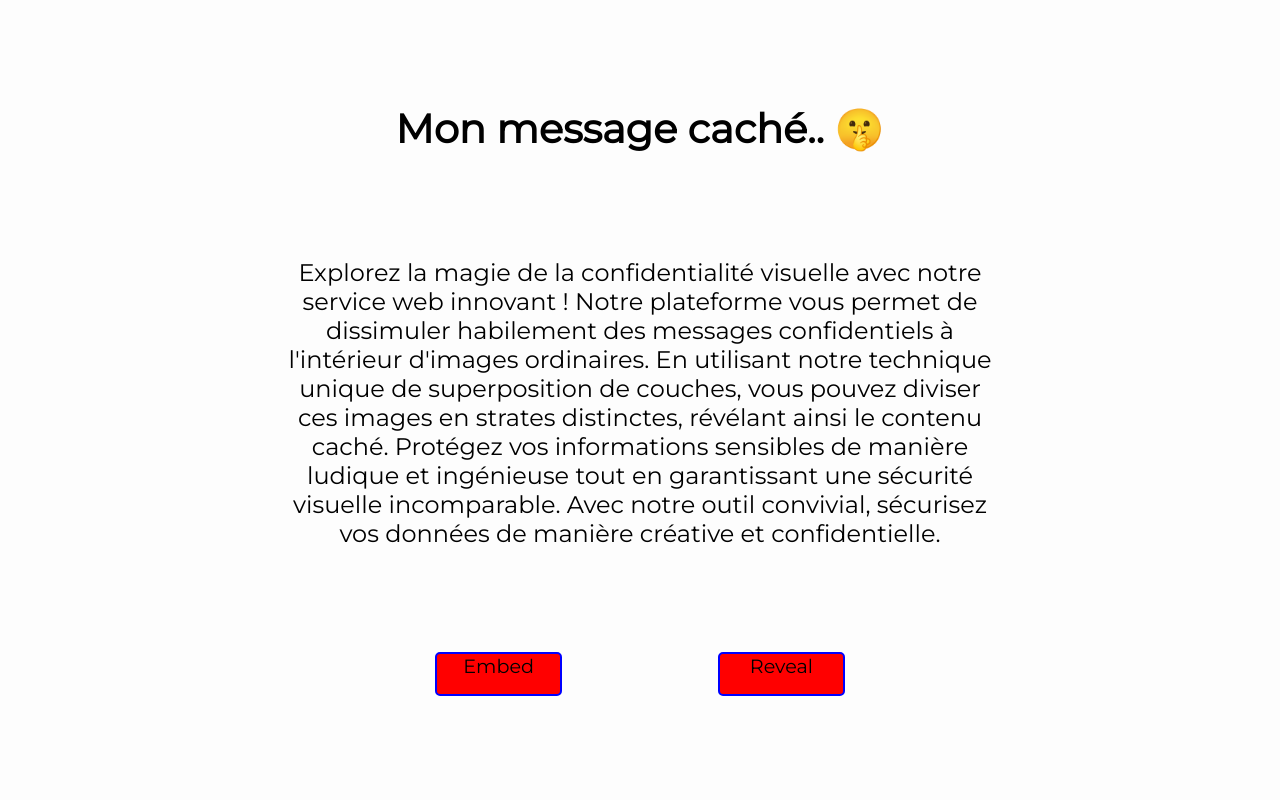
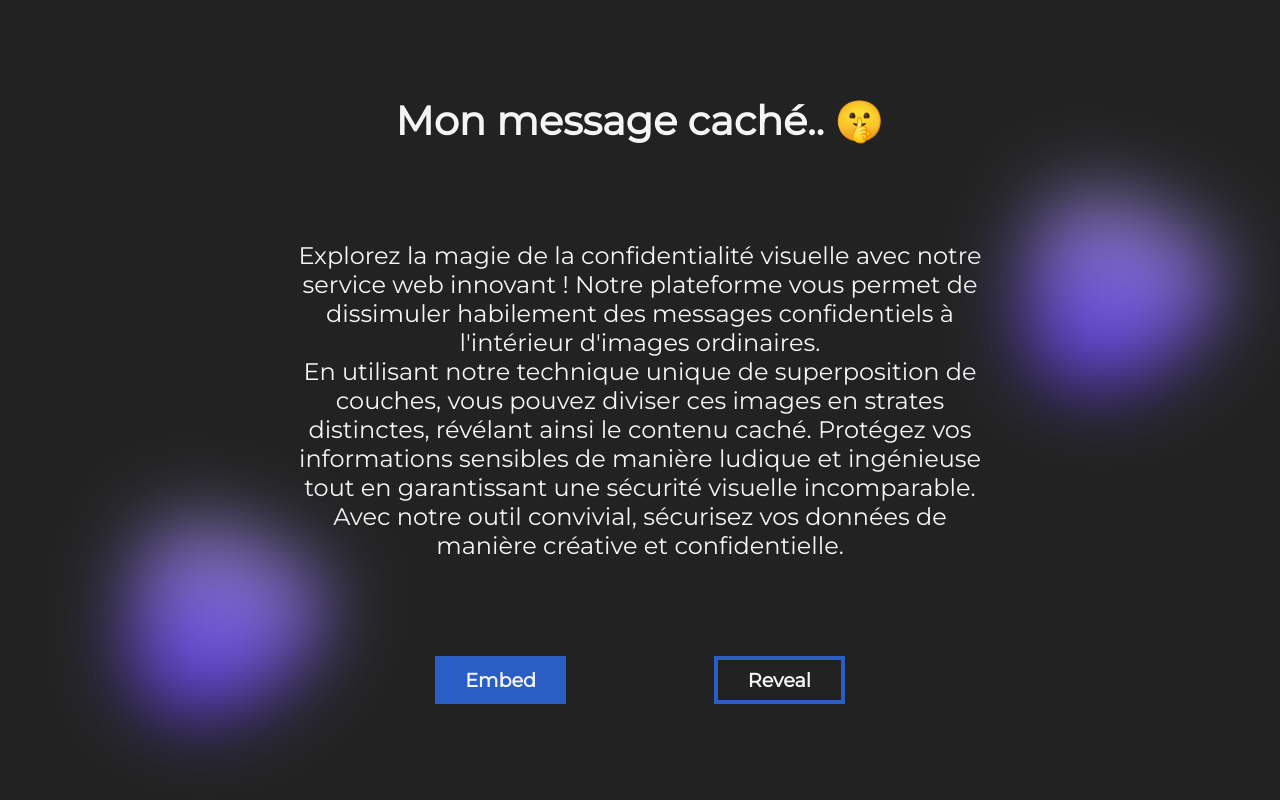
Before and after one commit to franciscoribeiro99/ImageProcessing, a React (Create React App) app: page / in a window 1280 px wide. Built offline with nearby package versions, Linux system fonts and the light colour scheme.

Commit message:
Re-designed the global theme and implemented the progress bar higher-order component modification..

```diff
--- a/src/App.js
+++ b/src/App.js
@@ -7,9 +7,8 @@ function App() {
   return (
     <BrowserRouter>
       <Routes>
-        <Route path="/" element={<Landing />}>
-          <Route path='/embed' element={<Embed />}></Route>
-        </Route>
+        <Route path="/" element={<Landing />}></Route>
+        <Route path='/embed' element={<Embed />}></Route>
       </Routes>
     </BrowserRouter>
   );
--- a/src/components/Embed/Embed.js
+++ b/src/components/Embed/Embed.js
@@ -1,13 +1,17 @@
+import { useState } from 'react'
+
 import './Embed.css'
 
 import HeroDescription from './HeroDescription/HeroDescription'
 import UploadFile from './UploadFile/UploadFile'
 
 export default function Embed() {
+    const [progressBarValue, setProgressBarValue] = useState(0)
+
     return (
         <div id='embed-wrapper'>
-            <HeroDescription />
-            <UploadFile />
+            <HeroDescription progressBarValue={progressBarValue} />
+            <UploadFile setProgressBarValue={setProgressBarValue} />
         </div>
     )
 }
--- a/src/components/Embed/HeroDescription/HeroDescription.css
+++ b/src/components/Embed/HeroDescription/HeroDescription.css
@@ -18,5 +18,13 @@ h2#hero-description-meta {
 }
 
 progress#hero-progress-bar {
+    position: absolute;
+    bottom: 0;
     width: 100%;
+    height: 1vh;
+
+    border: none;
+    border-radius: 0;
+    background: transparent;
+    color: red;
 }
--- a/src/components/Embed/HeroDescription/HeroDescription.js
+++ b/src/components/Embed/HeroDescription/HeroDescription.js
@@ -1,11 +1,13 @@
 import './HeroDescription.css'
 
-export default function HeroDescription() {
+export default function HeroDescription({ progressBarValue }) {
     return (
-        <div id='hero-description-wrapper'>
-            <h1 id='hero-description-title'>Embed and hide any text into your image.</h1>
-            <h2 id='hero-description-meta'>Please first upload your file.</h2>
-            <progress id='hero-progress-bar' max={100}></progress>
-        </div>
+        <>
+            <div id='hero-description-wrapper'>
+                <h1 id='hero-description-title'>Embed and hide any text into your image.</h1>
+                <h2 id='hero-description-meta'>Please first upload your file.</h2>
+            </div>
+            <progress id='hero-progress-bar' value={progressBarValue} max={100}></progress>
+        </>
     )
 }
--- a/src/components/Embed/UploadFile/UploadFile.js
+++ b/src/components/Embed/UploadFile/UploadFile.js
@@ -3,7 +3,7 @@ import './UploadFile.css'
 import { useState, useEffect } from 'react'
 import { useDropzone } from 'react-dropzone'
 
-export default function UploadFile() {
+export default function UploadFile({ setProgressBarValue }) {
     const [ fileDataURL, setFileDataURL ] = useState(null)
     const { getRootProps, getInputProps } = useDropzone({
         accept: {
@@ -25,6 +25,7 @@ export default function UploadFile() {
 
     useEffect(() => {
         if (fileDataURL !== null) {
+            setProgressBarValue(50);
             // fetch("http://localhost:8000/layers", {
             //     method: 'post',
             //     headers: {
--- a/src/components/Landing/Landing.css
+++ b/src/components/Landing/Landing.css
@@ -6,6 +6,30 @@ div#landing-wrapper {
     height: 100vh;
 
     background-color: var(--background-main-color);
+}
+
+div#landing-wrapper > div.landing-wrapper-background {
+    position: absolute;
+
+    width: 15vw;
+    height: 15vw;
+
+    filter: blur(calc(15vw / 5));
+    background-image: linear-gradient(#887cb9, #5b37eb);
+    animation: rotate 50s cubic-bezier(0.8, 0.2, 0.2, 0.8) alternate infinite;
+    border-radius: 30% 70% 70% 30%/30% 30% 70% 70%;
+}
+
+div.landing-wrapper-background:first-child {
+    bottom: 10%;
+    left: 10%;
+    transform: translate(-50%, -50%);
+}
+
+div.landing-wrapper-background:nth-child(2) {
+    top: 25%;
+    right: 5%;
+    transform: translate(-50%, -50%);
 }
 
 div#landing-wrapper-inner {
@@ -42,17 +66,26 @@ div.landing-button-wrapper {
     align-items: center;
     width: 30%;
     height: 5vh;
-    background-color: red;
     cursor: pointer;
-    border-radius: 5px;
-    border: 2px solid blue;
+    border: 4px solid var(--button-fill-color);
 }
 
 div.landing-button-wrapper > * {
-    width: 100%;
-    height: 100%;
     color: unset;
-    text-align: center;
     text-decoration: none;
     font-size: 1.2rem;
+    font-weight: 600;
 }
+
+div.landing-button-wrapper:first-child {
+    background-color: var(--button-fill-color);
+}
+
+@keyframes rotate {
+    0% {
+        transform: rotate(0deg);
+    }
+    100% {
+        transform: rotate(360deg);
+    }
+}
--- a/src/components/Landing/Landing.js
+++ b/src/components/Landing/Landing.js
@@ -6,12 +6,14 @@ export default function Landing() {
     return (
         <>
             <div id='landing-wrapper'>
+                <div className='landing-wrapper-background'></div>
+                <div className='landing-wrapper-background'></div>
                 <div id='landing-wrapper-inner'>
                     <h1 id='landing-wrapper-title'>
                         Mon message caché.. 🤫
                     </h1>
                     <p id='landing-wrapper-meta'>
-                        Explorez la magie de la confidentialité visuelle avec notre service web innovant ! Notre plateforme vous permet de dissimuler habilement des messages confidentiels à l'intérieur d'images ordinaires. En utilisant notre technique unique de superposition de couches, vous pouvez diviser ces images en strates distinctes, révélant ainsi le contenu caché. Protégez vos informations sensibles de manière ludique et ingénieuse tout en garantissant une sécurité visuelle incomparable. Avec notre outil convivial, sécurisez vos données de manière créative et confidentielle.
+                        Explorez la magie de la confidentialité visuelle avec notre service web innovant ! Notre plateforme vous permet de dissimuler habilement des messages confidentiels à l'intérieur d'images ordinaires.<br></br>En utilisant notre technique unique de superposition de couches, vous pouvez diviser ces images en strates distinctes, révélant ainsi le contenu caché. Protégez vos informations sensibles de manière ludique et ingénieuse tout en garantissant une sécurité visuelle incomparable.<br></br> Avec notre outil convivial, sécurisez vos données de manière créative et confidentielle.
                     </p>
                     <div id='landing-buttons-wrapper'>
                         <div className='landing-button-wrapper'>
--- a/src/index.css
+++ b/src/index.css
@@ -6,10 +6,15 @@
   font-family: 'Montserrat', sans-serif;
   font-size: 16px;
 
-  --background-main-color: #FDFDFD;
-  --background-accent-color: #F8F9FF;
+  color: var(--font-main-color);
+
+  --background-main-color: #222222;
+  --background-accent-color: #161616;
 
   --box-border-color: #D9D9D9;
 
-  --font-meta-color: #656565;
+  --font-main-color: rgb(245, 245, 245);
+  --font-meta-color: rgb(163, 163, 163);
+
+  --button-fill-color: #2a5ec5;
 }
```
